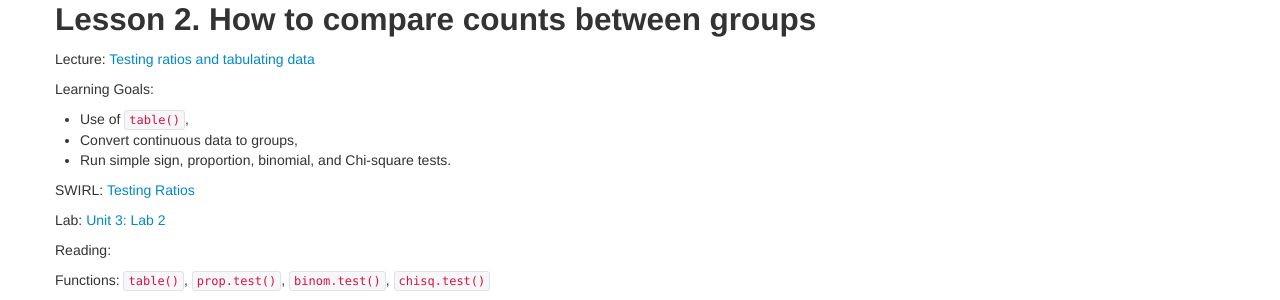
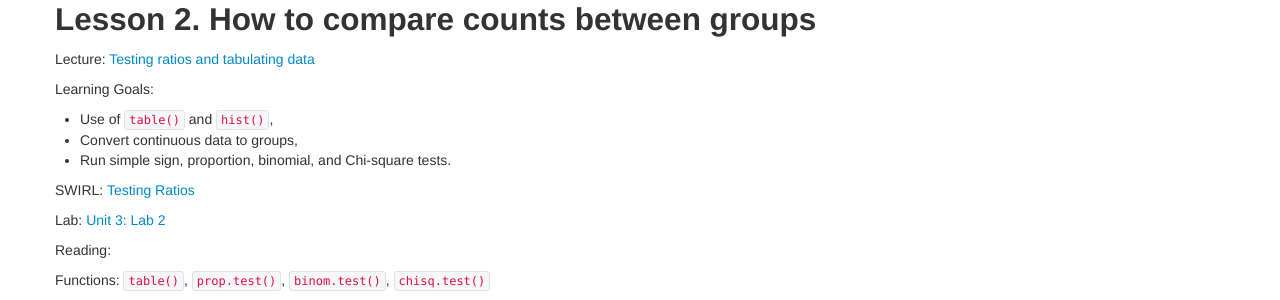
Before and after one commit to intro2r/intro2r, a Jekyll site: the page built from unit3/index.md, in a window 1280 px wide and 900 px high, scrolled down 503 px. Shown: the part 149-449 px from the top of the window. Built offline with Jekyll 4.4.1, drawn with Linux system fonts in a browser that asks for light colours.

Commit message:
Update index.md

```diff
--- a/unit3/index.md
+++ b/unit3/index.md
@@ -46,7 +46,7 @@ Lecture: [Testing ratios and tabulating data](../unit3/testing-ratios.html)
 
 Learning Goals:
 
- - Use of `table()`,
+ - Use of `table()` and `hist()`,
  - Convert continuous data to groups,
  - Run simple sign, proportion, binomial, and Chi-square tests.
 
```
